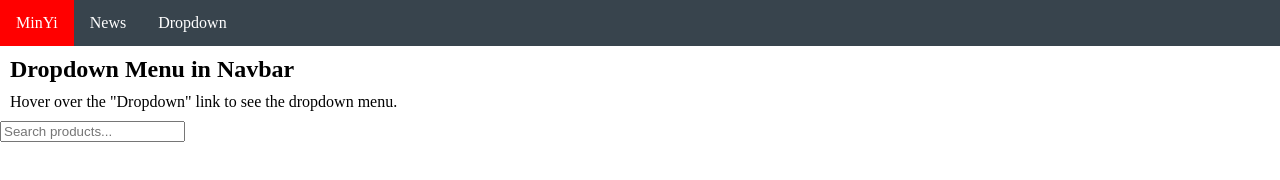
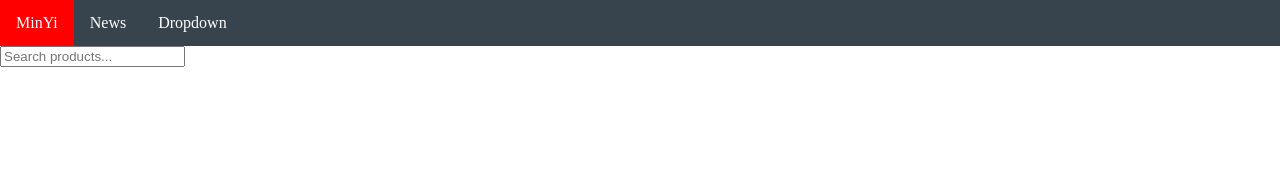
Before and after one commit to foominyi/sism-souvenir-shop, a plain HTML site: page index.html in a window 1280 px wide. Drawn offline with Linux system fonts and the light colour scheme.

Commit message:
Update index.html

```diff
--- a/index.html
+++ b/index.html
@@ -78,8 +78,6 @@ li.dropdown {
   </li>
 </ul>
 
-<h2>Dropdown Menu in Navbar</h2>
-<p>Hover over the "Dropdown" link to see the dropdown menu.</p>
 
 <!-- Sidebar -->
   <aside id="sidebar">
```
